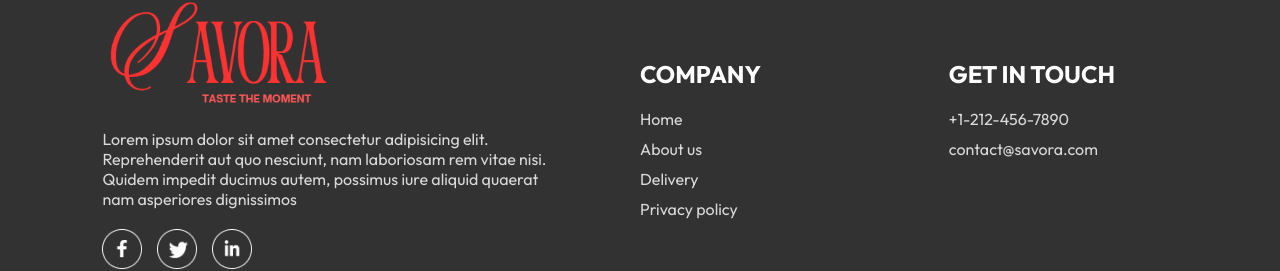
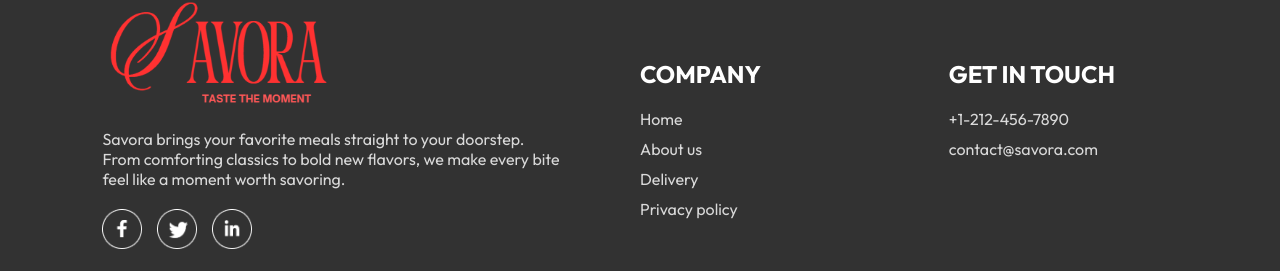
Before and after one commit to Diksha6057/Savora, a React (Vite) app in the folder frontend/: page /myorders in a window 1280 px wide. Shown: the part 355-626 px from the top of the page. Built offline with nearby package versions, Linux system fonts and the light colour scheme; no server answers.

Commit message:
Fixed footer section

```diff
--- a/frontend/src/components/Footer/Footer.jsx
+++ b/frontend/src/components/Footer/Footer.jsx
@@ -7,7 +7,7 @@ const Footer = () => {
 <div className="footer-content">
     <div className='footer-content-left'>
         <img className='logof' src={assets.logof} alt="" />
-        <p>Lorem ipsum dolor sit amet consectetur adipisicing elit. Reprehenderit aut quo nesciunt, nam laboriosam rem vitae nisi. Quidem impedit ducimus autem, possimus iure aliquid quaerat nam asperiores dignissimos</p>
+       <p>Savora brings your favorite meals straight to your doorstep. From comforting classics to bold new flavors, we make every bite feel like a moment worth savoring.</p>
         <div className="footer-social-icons">
             <img src={assets.facebook_icon} alt="" />
             <img src={assets.twitter_icon} alt="" />
```
